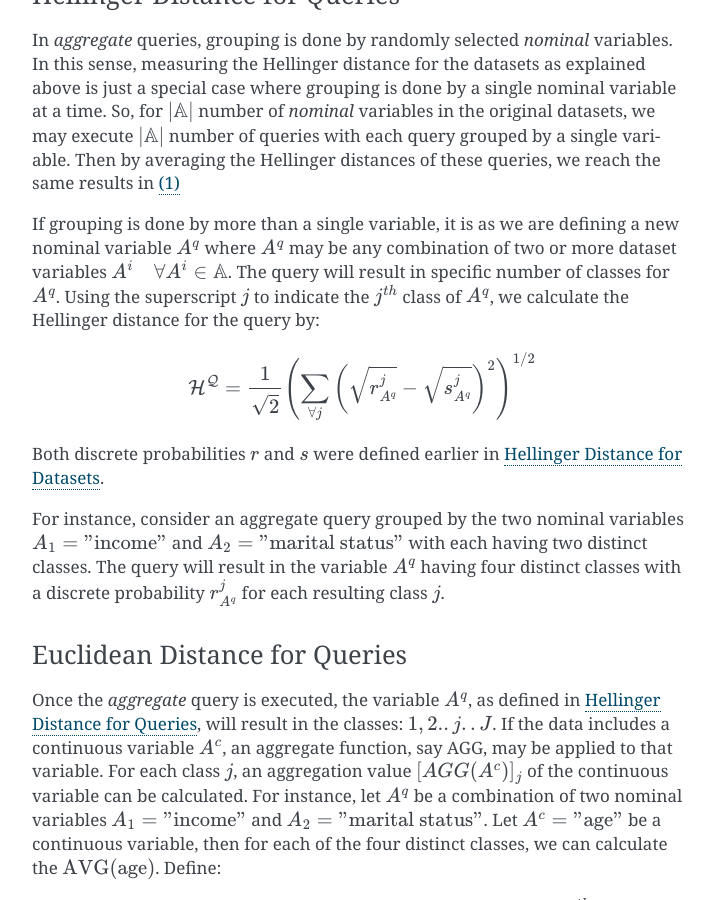
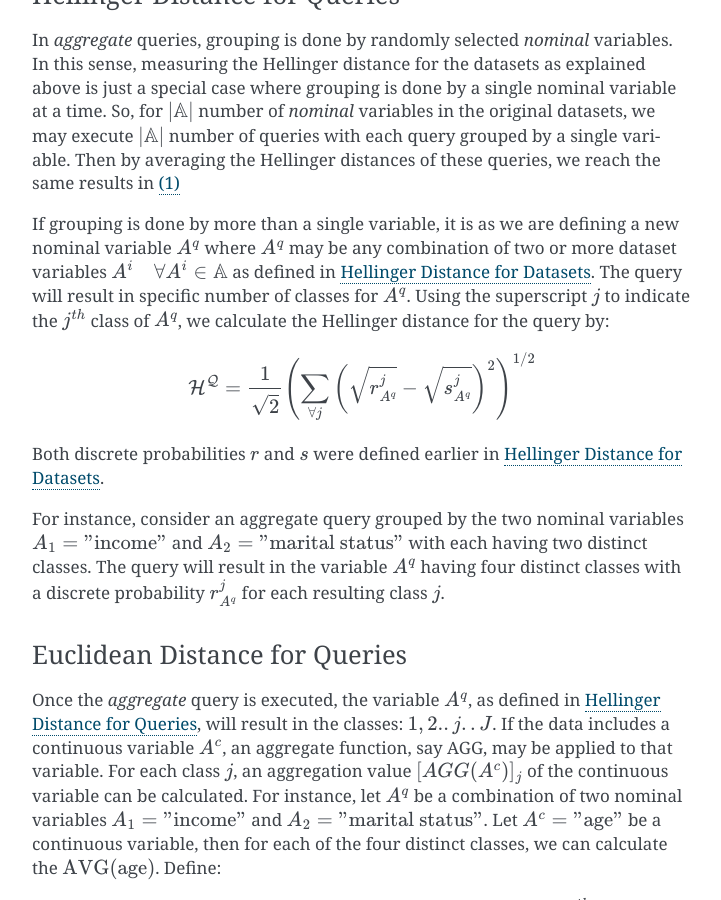
Before and after one commit to skababji-ehil/fuzzy_sql, a Sphinx documentation site: the page built from docs/introduction.rst, in a window 1280 px wide and 900 px high, scrolled down 6006 px. Shown: the whole window, without its empty margins (388-1109 px from the left). Built offline with Sphinx 7.4.7, drawn with Linux system fonts in a browser that asks for light colours; cross-references to code outside the pages are shown as plain code.

```diff
--- a/docs/introduction.rst
+++ b/docs/introduction.rst
@@ -230,7 +230,7 @@
 
 In *aggregate* queries, grouping is done by randomly selected *nominal* variables. In this sense, measuring the Hellinger distance for the  datasets as explained above is just a special case where grouping is done by a single nominal variable at a time. So, for :math:`|\mathbb{A}|` number of *nominal* variables in the original datasets, we may execute :math:`|\mathbb{A}|` number of queries with each query grouped by a single variable. Then by averaging the Hellinger distances of these queries, we reach the same results in :eq:`eq_hlngr_T`
 
-If grouping is done by more than a single variable, it is as we are defining a new nominal variable :math:`A^q` where :math:`A^q` may be any combination of two or more dataset variables :math:`A^i \quad \forall A^i \in \mathbb{A}`. The query will result in specific number of classes for :math:`A^q`. Using the superscript :math:`j` to indicate the :math:`j^{th}` class of :math:`A^q`, we calculate the Hellinger distance for the query by:
+If grouping is done by more than a single variable, it is as we are defining a new nominal variable :math:`A^q` where :math:`A^q` may be any combination of two or more dataset variables :math:`A^i \quad \forall A^i \in \mathbb{A}` as defined in :ref:`hellinger distance for datasets`. The query will result in specific number of classes for :math:`A^q`. Using the superscript :math:`j` to indicate the :math:`j^{th}` class of :math:`A^q`, we calculate the Hellinger distance for the query by:
 
 .. math::
 
```
Also changed, not shown: 3 other files.
